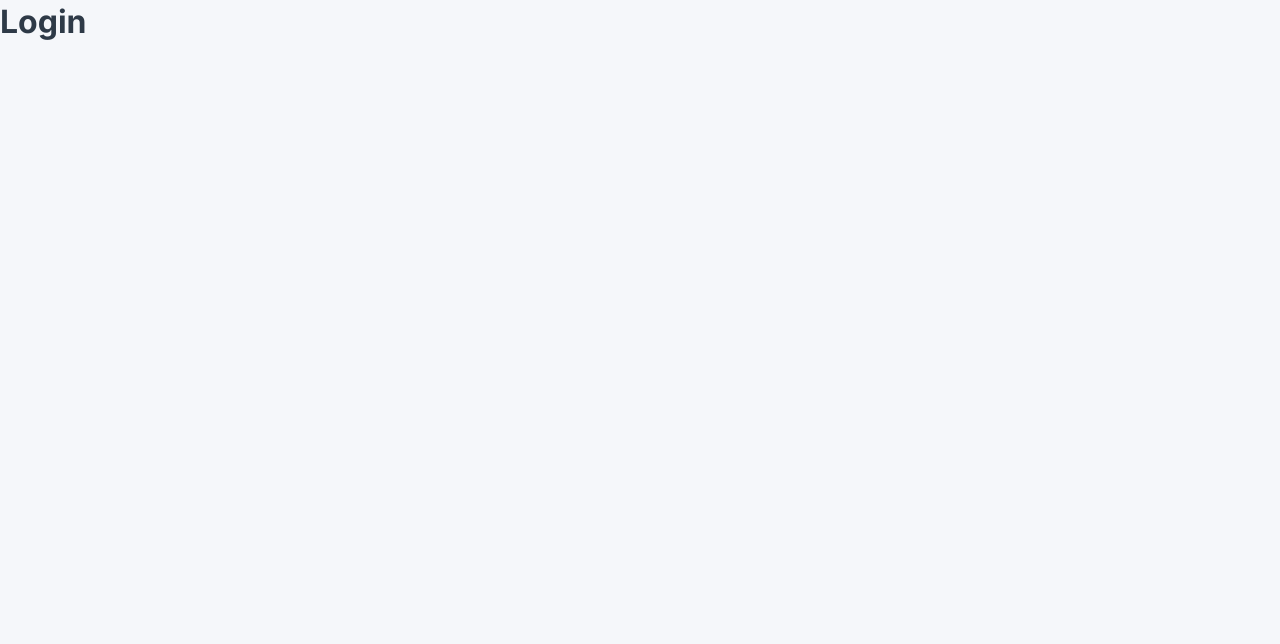
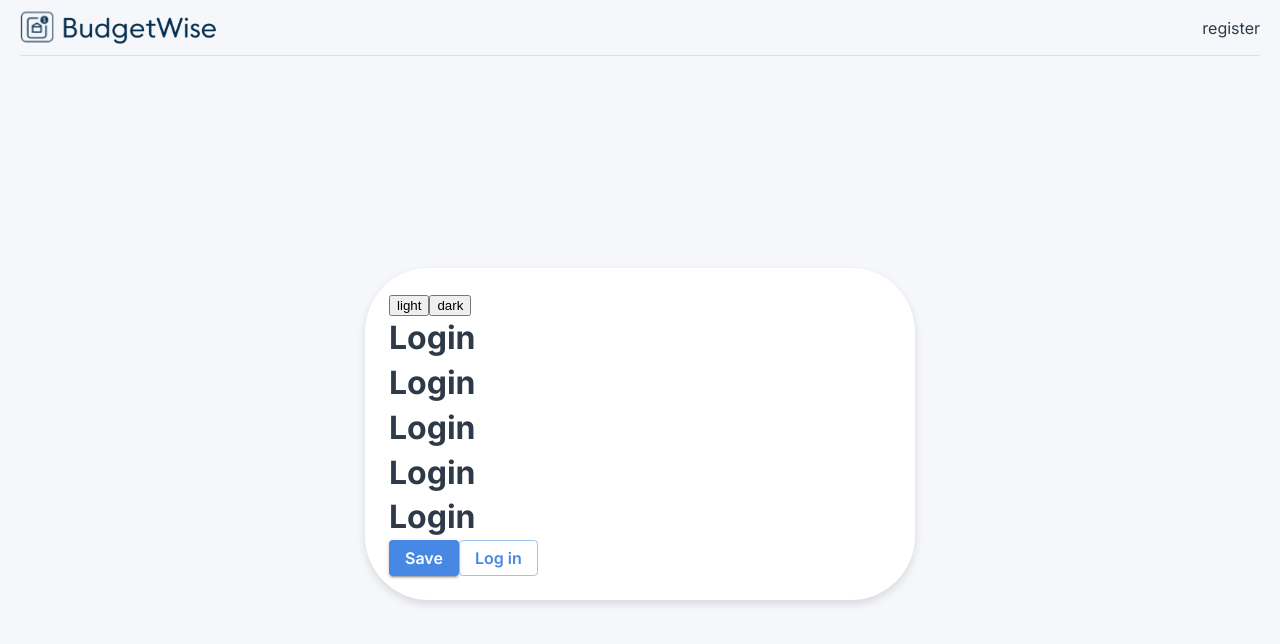
Before and after one commit to frodo33/budgetApp, a React (Vite) app in the folder frontend/: page /login in a window 1280 px wide. Shown: the top 644 px of the page. Built offline with nearby package versions, Linux system fonts and the light colour scheme.

Commit message:
feat: public layout

```diff
--- /dev/null
+++ b/frontend/src/components/layouts/AppHeader/AppHeader.component.tsx
@@ -0,0 +1,22 @@
+import type { FC } from "react";
+import { Box } from "@mui/material";
+
+import logoUrl from "@/assets/logo.svg"
+
+import { StyledAppHeader, StyledImgWrapper } from "./AppHeader.styles";
+
+export const AppHeader: FC = () => (
+  <StyledAppHeader>
+    <StyledImgWrapper>
+      <img src={logoUrl} alt="budgetWise-logo" />
+    </StyledImgWrapper>
+
+    <Box
+      display="flex"
+      alignItems="center"
+      ml="auto"
+    >
+      register
+    </Box>
+  </StyledAppHeader>
+)
--- /dev/null
+++ b/frontend/src/components/layouts/AppHeader/AppHeader.styles.ts
@@ -0,0 +1,20 @@
+import { Box, styled } from "@mui/material";
+
+export const StyledAppHeader = styled(Box)(({ theme }) => ({
+  width: "100%",
+  top: 0,
+  padding: theme.spacing(1, 0),
+  marginBottom: theme.spacing(1.5),
+  borderBottom: `1px solid ${theme.palette.grey.light}`,
+  display: "flex",
+  zIndex: 2,
+  alignContent: "space-between",
+  alignItems: "center",
+}))
+
+export const StyledImgWrapper = styled(Box)(({
+  maxWidth: "200px",
+  display: "flex",
+  alignItems: "center",
+  "& img": { width: "100%" }
+}))
--- /dev/null
+++ b/frontend/src/components/layouts/PublicLayout/PublicLayout.styles.ts
@@ -0,0 +1,16 @@
+import { Box, Container, styled } from "@mui/material";
+
+export const StyledContentLayer = styled(Box)(({
+  display: "flex",
+  flexDirection: "column",
+  flex: 1,
+  minHeight: "100vh",
+}))
+
+export const StyledContainer = styled(Container)(({ theme }) => ({
+  padding: theme.spacing(0, 2.5),
+  height: "100%",
+  display: "flex",
+  flexDirection: "column",
+  background: theme.palette.background.default,
+}))
--- /dev/null
+++ b/frontend/src/components/layouts/PublicLayout/PublicLayout.tsx
@@ -0,0 +1,19 @@
+import { Box } from "@mui/material";
+import { Outlet } from "react-router";
+
+import { StyledContainer, StyledContentLayer } from "./PublicLayout.styles";
+import { AppHeader } from "../AppHeader/AppHeader.component";
+
+export const PublicLayout = () => (
+  <Box display="flex">
+    <StyledContentLayer>
+      <StyledContainer
+        maxWidth="xl"
+        disableGutters
+      >
+        <AppHeader />
+        <Outlet />
+      </StyledContainer>
+    </StyledContentLayer>
+  </Box>
+)
--- a/frontend/src/main.tsx
+++ b/frontend/src/main.tsx
@@ -2,7 +2,7 @@ import { StrictMode } from "react";
 import { createRoot } from "react-dom/client";
 import { RouterProvider } from "react-router";
 
-import { AppProvider } from "./components/App/AppProvider.tsx";
+import { AppProvider } from "./AppProvider.tsx";
 import { router } from "./pages/@Router/router/router.tsx";
 
 createRoot(document.getElementById("root")!).render(
--- a/frontend/src/pages/@Router/router/router.tsx
+++ b/frontend/src/pages/@Router/router/router.tsx
@@ -1,16 +1,23 @@
 import { createBrowserRouter, Navigate } from "react-router";
 
+import { PublicLayout } from "@/components/layouts/PublicLayout/PublicLayout";
 import { LoginPage } from "@/pages/AuthPages/Login/Login.page";
 import { DashboardPage } from "@/pages/Dashboard/Dashboard.page";
 
 export const router = createBrowserRouter([
   {
-    path: "/",
-    element: <DashboardPage />
+    path: "/*",
+    element: <PublicLayout />,
+    children: [
+      {
+        index: true,
+        element: <DashboardPage />
+      },
+      {
+        path: "login",
+        element: <LoginPage />
+      },
+      { path: "*", element: <Navigate replace to="/" /> },
+    ],
   },
-  {
-    path: "/login",
-    element: <LoginPage />
-  },
-  { path: "*", element: <Navigate replace to="/" /> },
 ]);
--- a/frontend/src/pages/AuthPages/Login/Login.page.tsx
+++ b/frontend/src/pages/AuthPages/Login/Login.page.tsx
@@ -1,9 +1,44 @@
 import type { FC } from "react";
-import { Typography } from "@mui/material";
+import { Box, Button, Paper, Typography, useColorScheme, useTheme } from "@mui/material";
 
-export const LoginPage: FC = () => (
-  <>
-    <Typography variant="h1">Login</Typography>
+// button
+// inputs
+// terms
+// button do register
+// button do forgot-password
+//
 
-  </>
-)
+export const LoginPage: FC = () => {
+  const { mode, setMode } = useColorScheme()
+  const theme = useTheme()
+  return (
+    <Box
+      display="flex"
+      flex={1}
+      alignItems="center"
+      justifyContent="center"
+
+    >
+      <Paper
+        sx={{
+          minWidth: "550px",
+
+          p: 3,
+          borderRadius: theme.shape.lg,
+          boxShadow: theme.boxShadows.md,
+        }}
+      >
+        <button onClick={() => setMode("light")}>light</button>
+        <button onClick={() => setMode("dark")}>dark</button>
+        <Typography variant="h1">Login</Typography>
+        <Typography variant="h1">Login</Typography>
+        <Typography variant="h1">Login</Typography>
+        <Typography variant="h1">Login</Typography>
+        <Typography variant="h1">Login</Typography>
+
+        <Button variant="contained">Save</Button>
+        <Button variant="outlined">Log in</Button>
+      </Paper>
+    </Box>
+  )
+}
```
Also changed, not shown: frontend/src/App.tsx (deleted, +0 -31 lines), frontend/src/AppProvider.tsx (renamed from frontend/src/components/App/AppProvider.tsx), frontend/src/assets/logo.svg (added).
